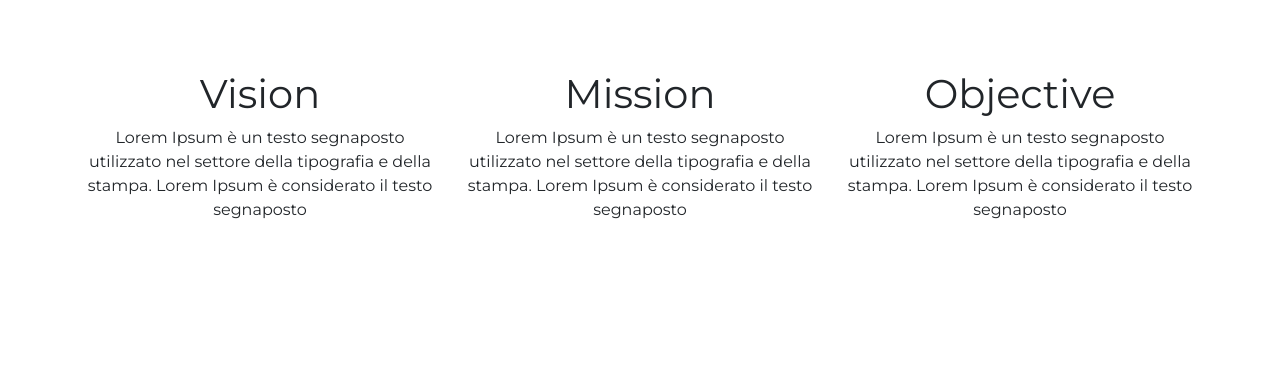
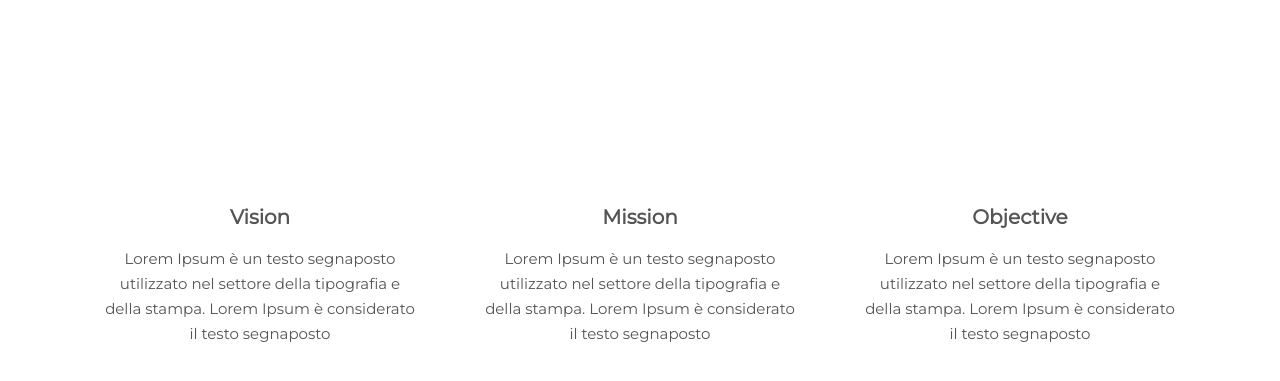
Before and after one commit to irabi01/bofu_website, a React (Create React App) app: page /about in a window 1280 px wide. Shown: the part 922-1303 px from the top of the page. Before the commit the page ends 1160 px from the top, so only its background shows below. Built offline with nearby package versions, Linux system fonts and the light colour scheme.

Commit message:
add css and change class

```diff
--- a/src/App.css
+++ b/src/App.css
@@ -301,6 +301,72 @@
   color: #fff;
 }
 
+.other_contents{
+  padding: 100px 0px;
+}
+.about_box{
+  text-align: center;
+  padding: 35px 15px;
+  overflow: hidden;
+  position: relative;
+  transition: All 0.3s ease 0s;
+}
+.about_box:hover{
+  background: #3399ff;
+}
+.about_box:before{
+  content: "";
+  width: 40px;
+  height: 40px;
+  border-width: 20px;
+  border-style: solid;
+  border-color: white white rgba(1, 1, 1, 0.2) rgba(0, 0, 0, 0.2);
+  position: absolute;
+  top: -40px;
+  right: -40px;
+  transition: All 0.3s ease 0s;
+}
+.about_box:hover:before{
+  top: 0px;
+  right: 0px;
+}
+.service_box i{
+  display: block;
+  font-size: 65px;
+  color: #3399ff;
+  margin-bottom: 14px;
+  transition: All 0.3s ease 0s;
+}
+.about_box .title{
+  font-size: 20px;
+  font-weight: 900;
+  color: #545454;
+  line-height: 25px;
+  text-transform: capitalize;
+  margin: 0 0 16px 0;
+  font-family: 'Montserrat', sans-serif;
+}
+.about_box .description{
+  font-size: 15px;
+  color: #545454;
+  line-height: 25px;
+  margin: 0;
+  font-family: 'Montserrat', sans-serif;
+}
+.about_box:hover i, .about_box:hover .title, .about_box:hover .description{
+  color: #fff;
+}
+
+
+
+
+
+
+
+
+
+
+
 
 
 /* footer container */
--- a/src/pages/About.js
+++ b/src/pages/About.js
@@ -35,21 +35,21 @@ export class About extends Component {
             <div className="container">
                 <div className="row">
                     <div className="col-md-4">
-                        <div className="vision">
-                            <h1>Vision</h1>
-                            <p>Lorem Ipsum è un testo segnaposto utilizzato nel settore della tipografia e della stampa. Lorem Ipsum è considerato il testo segnaposto </p>
+                        <div className="about_box">
+                            <h1 className="title">Vision</h1>
+                            <p className="description">Lorem Ipsum è un testo segnaposto utilizzato nel settore della tipografia e della stampa. Lorem Ipsum è considerato il testo segnaposto </p>
                         </div>
                     </div>
                     <div className="col-md-4">
-                        <div className="mission">
-                            <h1>Mission</h1>
-                            <p>Lorem Ipsum è un testo segnaposto utilizzato nel settore della tipografia e della stampa. Lorem Ipsum è considerato il testo segnaposto </p>
+                        <div className="about_box">
+                            <h1 className="title">Mission</h1>
+                            <p className="description">Lorem Ipsum è un testo segnaposto utilizzato nel settore della tipografia e della stampa. Lorem Ipsum è considerato il testo segnaposto </p>
                         </div>
                     </div>
                     <div className="col-md-4">
-                        <div className="objective">
-                            <h1>Objective</h1>
-                            <p>Lorem Ipsum è un testo segnaposto utilizzato nel settore della tipografia e della stampa. Lorem Ipsum è considerato il testo segnaposto </p>
+                        <div className="about_box">
+                            <h1 className="title">Objective</h1>
+                            <p className="description">Lorem Ipsum è un testo segnaposto utilizzato nel settore della tipografia e della stampa. Lorem Ipsum è considerato il testo segnaposto </p>
                         </div>
                     </div>
                 </div>
```
